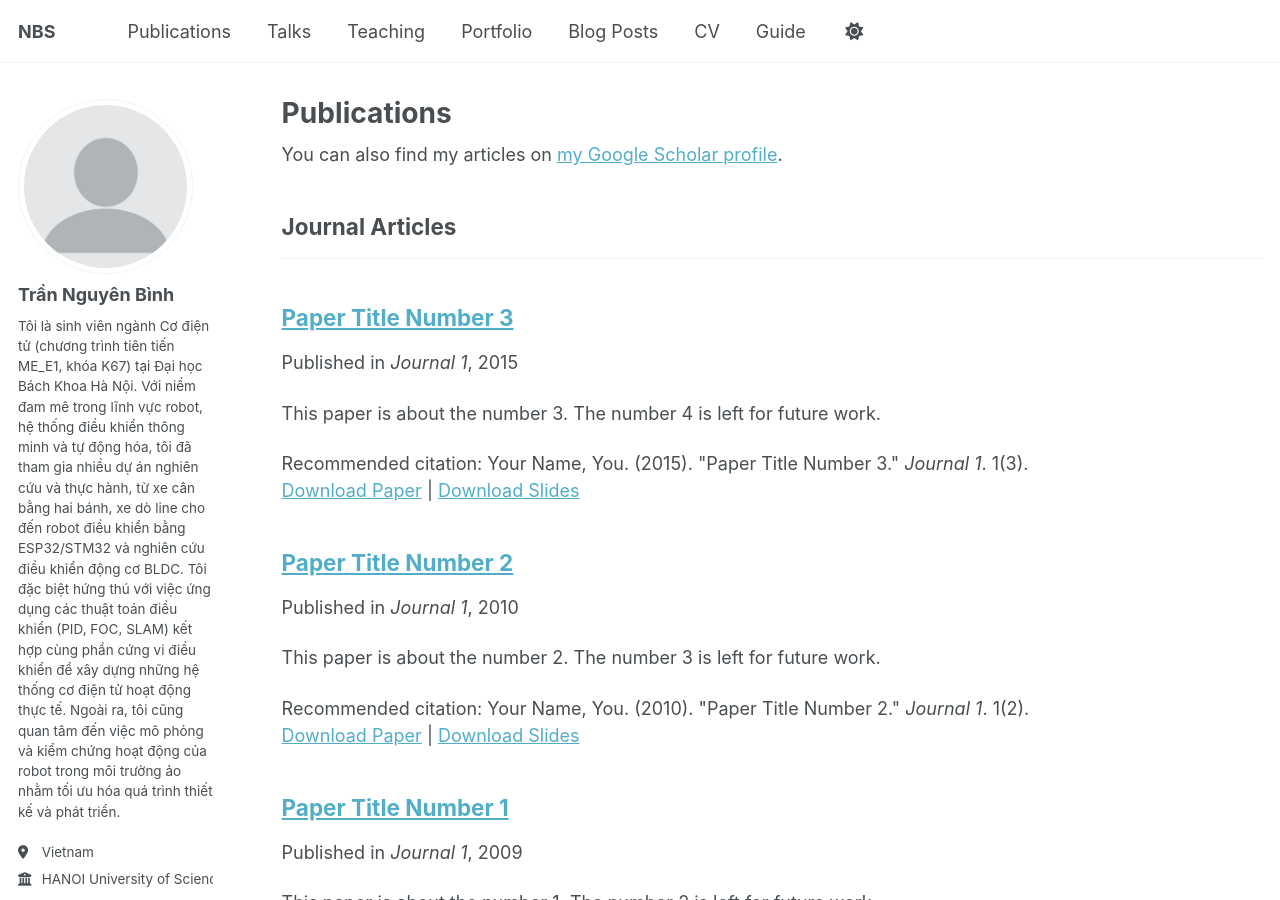
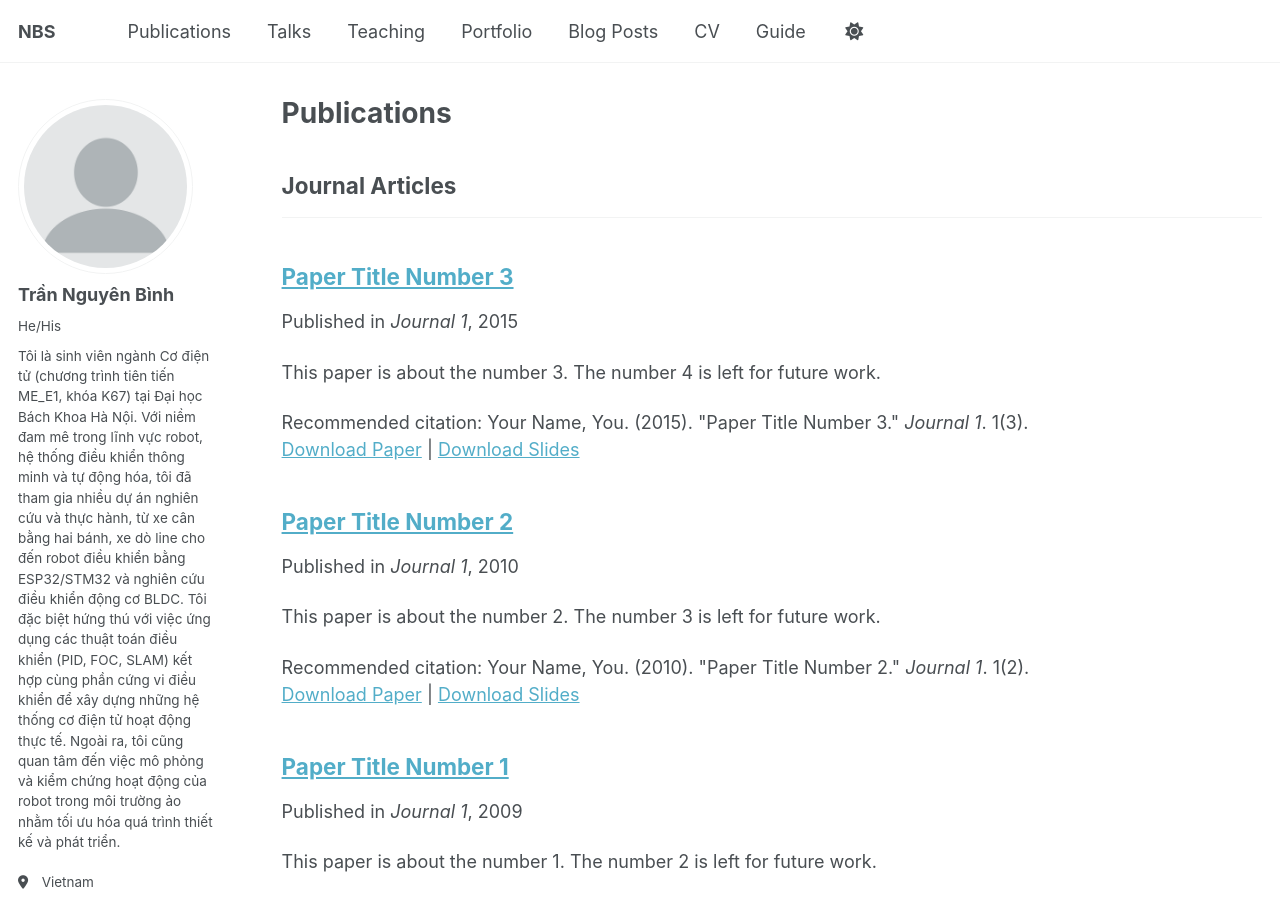
Before and after one commit to nguyenbinh-shark/nguyenbinh-shark.github.io, a Jekyll site: the page built from _pages/publications.html, in a window 1280 px wide and 900 px high. Built offline with Jekyll 4.4.1, drawn with Linux system fonts in a browser that asks for light colours; some web fonts are replaced; a script that is not in the unit is left out; some of the changed lines change nothing that is shown.

Commit message:
Update _config.yml

```diff
--- a/_config.yml
+++ b/_config.yml
@@ -24,22 +24,22 @@
   # Biographic information
   avatar           : "profile.png"
   name             : "Trần Nguyên Bình"
-  pronouns         : # example: "she/her"
+  pronouns         : "He/His"
   bio              : "Tôi là sinh viên ngành Cơ điện tử (chương trình tiên tiến ME_E1, khóa K67) tại Đại học Bách Khoa Hà Nội. Với niềm đam mê trong lĩnh vực robot, hệ thống điều khiển thông minh và tự động hóa, tôi đã tham gia nhiều dự án nghiên cứu và thực hành, từ xe cân bằng hai bánh, xe dò line cho đến robot điều khiển bằng ESP32/STM32 và nghiên cứu điều khiển động cơ BLDC. Tôi đặc biệt hứng thú với việc ứng dụng các thuật toán điều khiển (PID, FOC, SLAM) kết hợp cùng phần cứng vi điều khiển để xây dựng những hệ thống cơ điện tử hoạt động thực tế. Ngoài ra, tôi cũng quan tâm đến việc mô phỏng và kiểm chứng hoạt động của robot trong môi trường ảo nhằm tối ưu hóa quá trình thiết kế và phát triển."
   location         : "Vietnam"
   employer         : "HANOI University of Science and Technology"
-  uri              : https://hust.edu.vn/en/
+  uri              : #URL
   email            : "trannguyenbinh.shark@gmail.com"
 
   # Academic websites
   academia         : # URL
   arxiv            : # URL - Update with the correct link to your profile
-  googlescholar    : "https://scholar.google.com/citations?user=PS_CX0AAAAAJ"
+  googlescholar    : #"https://scholar.google.com/citations?user=PS_CX0AAAAAJ"
   inspire-hep      : # URL
   impactstory      : # URL
-  orcid            : "http://orcid.org/yourorcidurl"
+  orcid            : #"http://orcid.org/yourorcidurl"
   semantic         : # URL
-  pubmed           : "https://www.ncbi.nlm.nih.gov/pubmed/?term=john+snow"
+  pubmed           : #"https://www.ncbi.nlm.nih.gov/pubmed/?term=john+snow"
   researchgate     : # URL
   scopus           : # URL
 
@@ -47,14 +47,14 @@
   bitbucket        : # Username - Update with your username on the site
   codepen          : # Username
   dribbble         : # Username
-  github           : "academicpages"
+  github           : "nguyenbinh-shark"
   kaggle           : # Username
   stackoverflow    : # User number or user number and name (i.e., use "1" or "1/jeff-atwood")
 
   # Social media
   artstation       : # Username
-  bluesky          : "bsky.app" # Replace this with you Bluesky username
-  facebook         : # Username
+  bluesky          :  # Replace this with you Bluesky username
+  facebook         : "nguyenbinh16022004"
   flickr           : # Username
   foursquare       : # Username
   goodreads        : # Username
@@ -75,7 +75,7 @@
   weibo            : # Username
   wikipedia        : # Username
   xing             : # Username
-  youtube          : # Username
+  youtube          : "Nguyên_Bình-Shark"
   zhihu            : # Username
 
 # Publication Category - The following the list of publication categories and their headings
```
